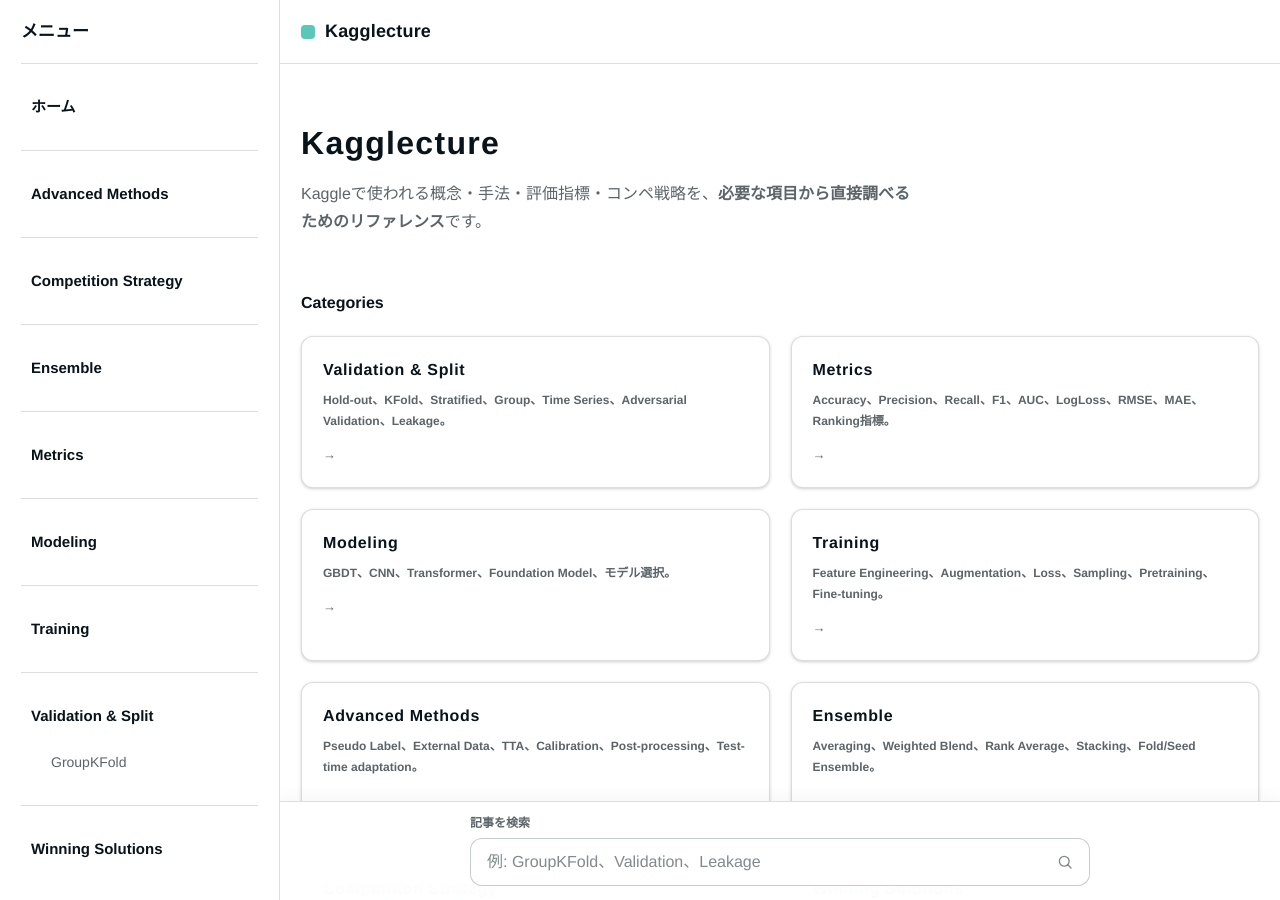
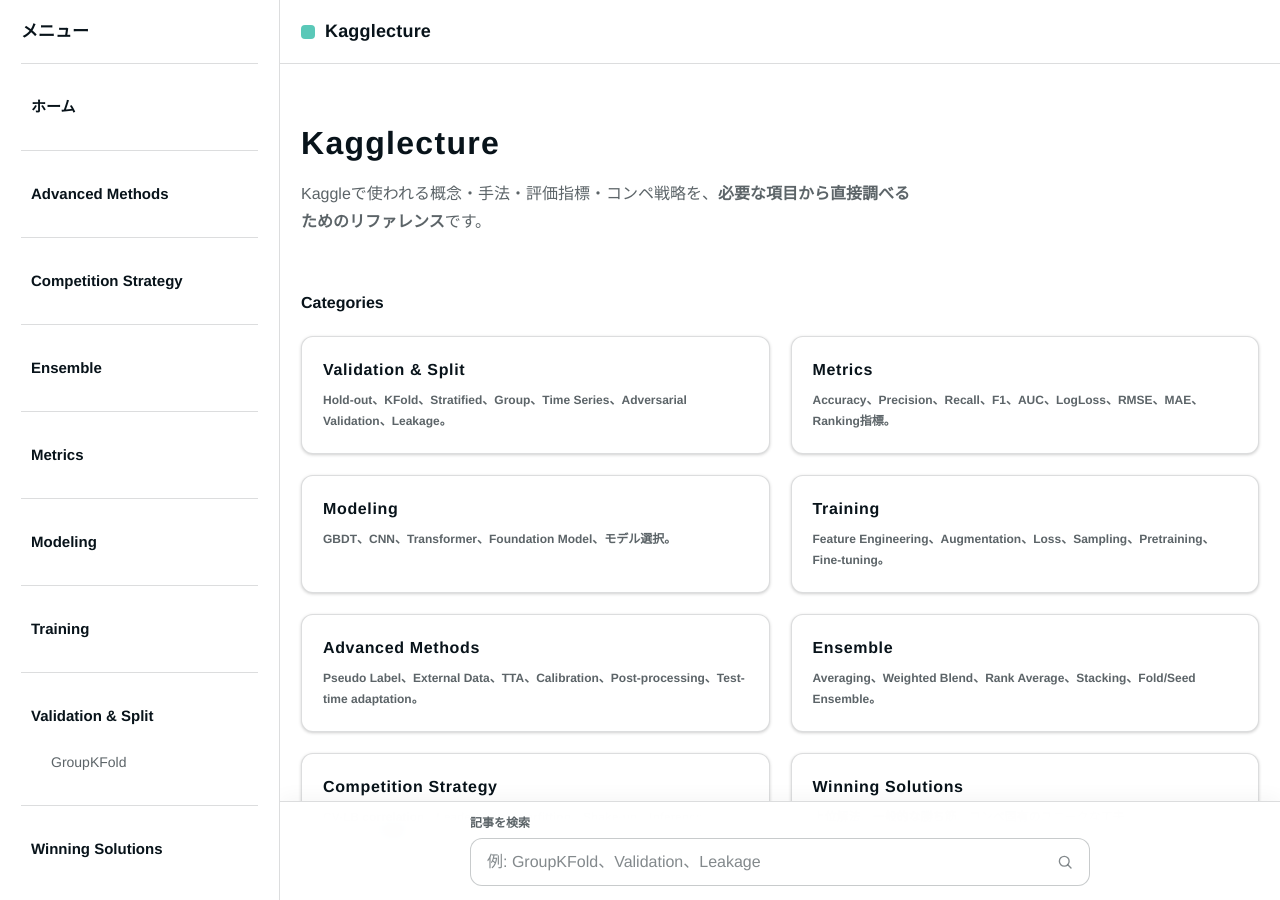
Before and after one commit to morikazu1119/Kagglecture, a Jekyll site: the page built from index.md, in a window 1280 px wide and 900 px high. Built offline with Jekyll 4.4.1, drawn with Linux system fonts in a browser that asks for light colours.

Commit message:
style: remove decorative arrows from category cards

```diff
--- a/index.md
+++ b/index.md
@@ -14,42 +14,34 @@
   <a class="learning-card learning-card-link" href="{{ '/wiki/validation/' | relative_url }}" aria-label="Validation & Split を開く">
     <h3>Validation & Split</h3>
     <p>Hold-out、KFold、Stratified、Group、Time Series、Adversarial Validation、Leakage。</p>
-    <span class="card-arrow" aria-hidden="true">→</span>
   </a>
   <a class="learning-card learning-card-link" href="{{ '/wiki/metrics/' | relative_url }}" aria-label="Metrics を開く">
     <h3>Metrics</h3>
     <p>Accuracy、Precision、Recall、F1、AUC、LogLoss、RMSE、MAE、Ranking指標。</p>
-    <span class="card-arrow" aria-hidden="true">→</span>
   </a>
   <a class="learning-card learning-card-link" href="{{ '/wiki/modeling/' | relative_url }}" aria-label="Modeling を開く">
     <h3>Modeling</h3>
     <p>GBDT、CNN、Transformer、Foundation Model、モデル選択。</p>
-    <span class="card-arrow" aria-hidden="true">→</span>
   </a>
   <a class="learning-card learning-card-link" href="{{ '/wiki/training/' | relative_url }}" aria-label="Training を開く">
     <h3>Training</h3>
     <p>Feature Engineering、Augmentation、Loss、Sampling、Pretraining、Fine-tuning。</p>
-    <span class="card-arrow" aria-hidden="true">→</span>
   </a>
   <a class="learning-card learning-card-link" href="{{ '/wiki/advanced-methods/' | relative_url }}" aria-label="Advanced Methods を開く">
     <h3>Advanced Methods</h3>
     <p>Pseudo Label、External Data、TTA、Calibration、Post-processing、Test-time adaptation。</p>
-    <span class="card-arrow" aria-hidden="true">→</span>
   </a>
   <a class="learning-card learning-card-link" href="{{ '/wiki/ensemble/' | relative_url }}" aria-label="Ensemble を開く">
     <h3>Ensemble</h3>
     <p>Averaging、Weighted Blend、Rank Average、Stacking、Fold/Seed Ensemble。</p>
-    <span class="card-arrow" aria-hidden="true">→</span>
   </a>
   <a class="learning-card learning-card-link" href="{{ '/wiki/competition-strategy/' | relative_url }}" aria-label="Competition Strategy を開く">
     <h3>Competition Strategy</h3>
     <p>CV-LB correlation、Leaderboard overfitting、Shake-up、Inference budget、再現性。</p>
-    <span class="card-arrow" aria-hidden="true">→</span>
   </a>
   <a class="learning-card learning-card-link" href="{{ '/wiki/winning-solutions/' | relative_url }}" aria-label="Winning Solutions を開く">
     <h3>Winning Solutions</h3>
     <p>上位解法、一般的な勝ち筋、コンペ固有のユニークな工夫。</p>
-    <span class="card-arrow" aria-hidden="true">→</span>
   </a>
 </div>
 
```
